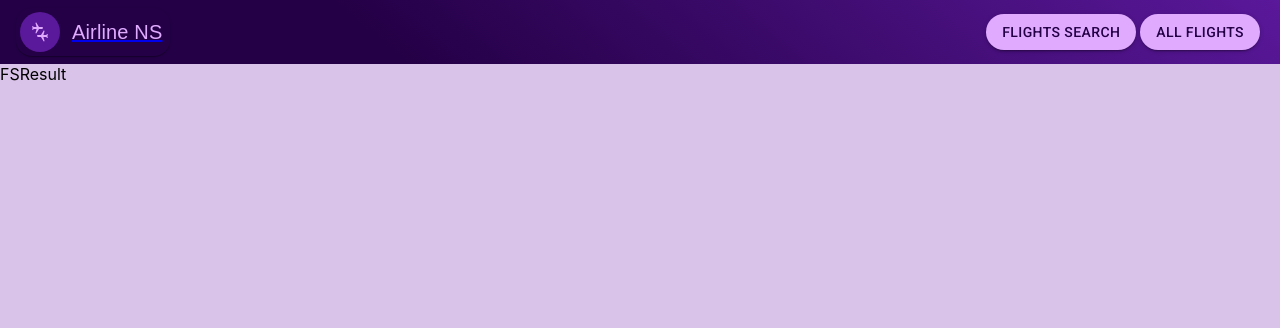
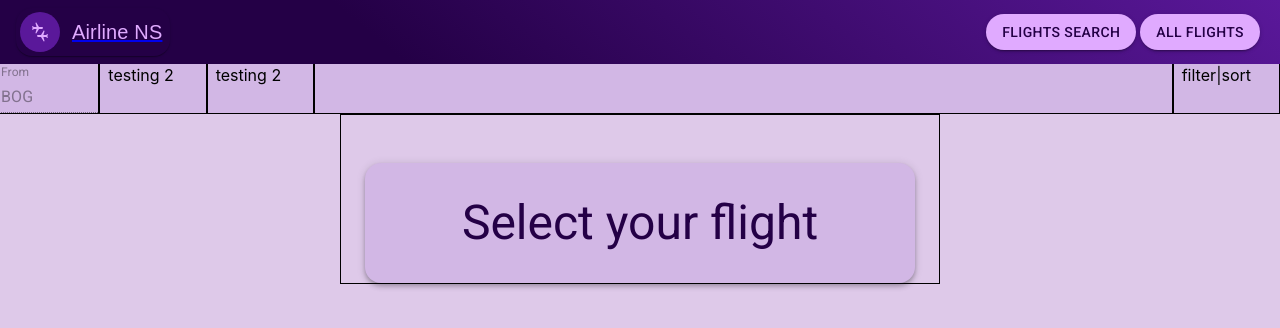
Before and after one commit to jafitEgea/Airline-Booking-API, a React (Create React App) app in the folder frontend/: page /catalog/search in a window 1280 px wide. Shown: the top 328 px of the page. Built offline with nearby package versions, Linux system fonts and the light colour scheme.

Commit message:
Some features added

```diff
--- a/frontend/package.json
+++ b/frontend/package.json
@@ -8,13 +8,15 @@
     "@mui/icons-material": "^5.8.3",
     "@mui/material": "^5.8.3",
     "@mui/styled-engine-sc": "^5.8.0",
+    "@mui/x-date-pickers": "^5.0.0-alpha.6",
     "@testing-library/jest-dom": "^5.16.4",
     "@testing-library/react": "^13.3.0",
     "@testing-library/user-event": "^13.5.0",
+    "date-fns": "^2.28.0",
     "react": "^18.1.0",
     "react-dom": "^18.1.0",
     "react-router-dom": "^6.3.0",
-    "react-scripts": "5.0.1",
+    "react-scripts": "^2.1.3",
     "styled-components": "^5.3.5",
     "web-vitals": "^2.1.4"
   },
--- a/frontend/src/components/catalog/FSResult.jsx
+++ b/frontend/src/components/catalog/FSResult.jsx
@@ -1,8 +1,32 @@
+import { Box, Container, Grid, TextField, Typography } from '@mui/material'
 import React from 'react'
 
 const FSResult = () => {
   return (
-    <div>FSResult</div>
+    <div>
+      <Grid container spacing={1} sx={{bgcolor:'#d2b7e5'}} >
+        <Grid item xs={1} border={1}>
+          <TextField label="From" variant="standard" color='secondary' size='normal' disabled defaultValue="BOG" sx={{color:'#240046'}} />
+        </Grid>
+        <Grid item xs={1} border={1}>
+          testing 2
+        </Grid>
+        <Grid item xs={1} border={1}>
+          testing 2
+        </Grid>
+        <Grid item xs={8} border={1}/>
+        <Grid item xs={1} border={1}>
+          filter|sort
+        </Grid>
+      </Grid>
+      <Container maxWidth="sm" sx={{border:1}}>
+        <Box sx={{bgcolor:'#d2b7e5', borderRadius:4, boxShadow:4, mt:'3rem'}}>
+          <Typography variant='h3' component='h3' sx={{textAlign:'center', py:'2rem', color:'#240046'}}>
+            Select your flight
+          </Typography>
+        </Box>
+      </Container>
+    </div>
   )
 }
 
--- a/frontend/src/components/catalog/FlightSearch.jsx
+++ b/frontend/src/components/catalog/FlightSearch.jsx
@@ -1,10 +1,13 @@
-import React from 'react'
+import React, { useState } from 'react'
 import Container from '@mui/material/Container'
 import { Avatar, Box, Button, Grid, TextField, Typography } from '@mui/material'
 import FlightTakeoffIcon from '@mui/icons-material/FlightTakeoff';
 import FlightLandIcon from '@mui/icons-material/FlightLand';
 import InsertInvitationRoundedIcon from '@mui/icons-material/InsertInvitationRounded';
 import ArrowForwardIosRoundedIcon from '@mui/icons-material/ArrowForwardIosRounded';
+import { LocalizationProvider, MobileDatePicker } from '@mui/x-date-pickers';
+import {AdapterDateFns} from '@mui/x-date-pickers/AdapterDateFns';
+
 
 const FlightSearch = () => {
   const sxicons = { 'px':1, 'py':0.5, 'bgcolor':'#240046', 'boxShadow':1};
@@ -14,19 +17,22 @@ const FlightSearch = () => {
                 'backgroundSize':'250%', 'transition':'0.5s',
                 '&:hover': {'bgcolor':'#3C096C', 'backgroundPosition':'right'}};
 
+  const [date, setDate] = useState(new Date());
+  console.log(date);
+  const handleChange = (newDate) =>{setDate(newDate)};
+  const handleSubmit = () => {}
 
-  const handleSubmit = () => {}
 
   return (
     <div>
-      <Container maxWidth="sm">
+      <Container maxWidth="sm" sx={{border:1}}>
           <Box sx={{bgcolor:'#d2b7e5', borderRadius:4, boxShadow:4, mt:'3rem'}}>
               <Typography variant='h3' component='h3' sx={{textAlign:'center', py:'2rem', color:'#240046'}}>
                 Where next?
               </Typography>
               <Box component="form" noValidate onSubmit={handleSubmit}>
                 <Grid container>
-                  <Grid item direction='column' xs={2} sx={{display:'flex', justifyContent:'end', alignItems:'center'}}>
+                  <Grid item xs={2} sx={{display:'flex', justifyContent:'center', alignItems:'center'}}>
                     <Avatar variant="rounded" sx={sxicons}>
                       <FlightTakeoffIcon fontSize='large' sx={{color:'#E0AAFF'}}/>
                     </Avatar>
@@ -35,7 +41,7 @@ const FlightSearch = () => {
                     <TextField required color='secondary' size='small' variant='filled' label='Departure airport' sx={{width:'96%', boxShadow:1}} />
                   </Grid>
                   <Grid item xs={12} margin='1rem'/>
-                  <Grid item direction='column' xs={2} sx={{display:'flex', justifyContent:'end', alignItems:'center'}}>
+                  <Grid item xs={2} sx={{display:'flex', justifyContent:'center', alignItems:'center'}}>
                     <Avatar variant="rounded" sx={sxicons}>
                       <FlightLandIcon fontSize='large' sx={{color:'#E0AAFF'}}/>
                     </Avatar>
@@ -44,13 +50,23 @@ const FlightSearch = () => {
                     <TextField required color='secondary' size='small' variant='filled' label='Arrival airport' sx={{width:'96%', boxShadow:1}} />
                   </Grid>
                   <Grid item xs={12} margin='1rem'/>
-                  <Grid item direction='column' xs={2} sx={{display:'flex', justifyContent:'end', alignItems:'center'}}>
+                  <Grid item xs={2} sx={{display:'flex', justifyContent:'center', alignItems:'center'}}>
                     <Avatar variant="rounded" sx={sxicons}>
                       <InsertInvitationRoundedIcon fontSize='large' sx={{color:'#E0AAFF'}}/>
                     </Avatar>
                   </Grid>
                   <Grid item xs={10}>
-                    <TextField required size='small' variant='filled' label='Departure airport' sx={{width:'96%'}} />
+                    <LocalizationProvider dateAdapter={AdapterDateFns}>
+                      <MobileDatePicker
+                        sx={{color:'#5A189A'}}
+                        label="Pick a date"
+                        //inputFormat="dd/MM/yyyy"
+                        inputFormat='EEEE, MMM d, yyyy'
+                        value={date}
+                        onChange={handleChange}
+                        renderInput={(params) => <TextField required size='small' variant='filled' color='secondary' {...params} sx={{width:'96%', boxShadow:1}}/>}
+                      />
+                    </LocalizationProvider>
                   </Grid>
                   <Grid item xs={12} margin='1rem'/>
                 </Grid>
--- a/frontend/src/index.css
+++ b/frontend/src/index.css
@@ -5,7 +5,7 @@ body {
     sans-serif;
   -webkit-font-smoothing: antialiased;
   -moz-osx-font-smoothing: grayscale;
-  background-color: #dac3e8;
+  background-color: #dec9e9;
 }
 
 code {
--- a/frontend/src/index.js
+++ b/frontend/src/index.js
@@ -3,12 +3,29 @@ import ReactDOM from 'react-dom/client';
 import './index.css';
 import App from './App';
 import { BrowserRouter } from 'react-router-dom';
+import { ThemeProvider, createTheme } from '@mui/material/styles';
 
 const root = ReactDOM.createRoot(document.getElementById('root'));
+
+const theme = createTheme({
+  components: {
+    MuiButton: {
+      styleOverrides: {
+        root:{
+          color: '#5A189A'
+        }
+      }
+    }
+  }
+
+});
+
 root.render(
   <React.StrictMode>
-    <BrowserRouter>
-      <App />
-    </BrowserRouter>
+    <ThemeProvider theme={theme}>
+      <BrowserRouter>
+        <App />
+      </BrowserRouter>
+    </ThemeProvider>
   </React.StrictMode>
 );
```
Also changed, not shown: 1 other file (tests, documents, lock files or other folders).
